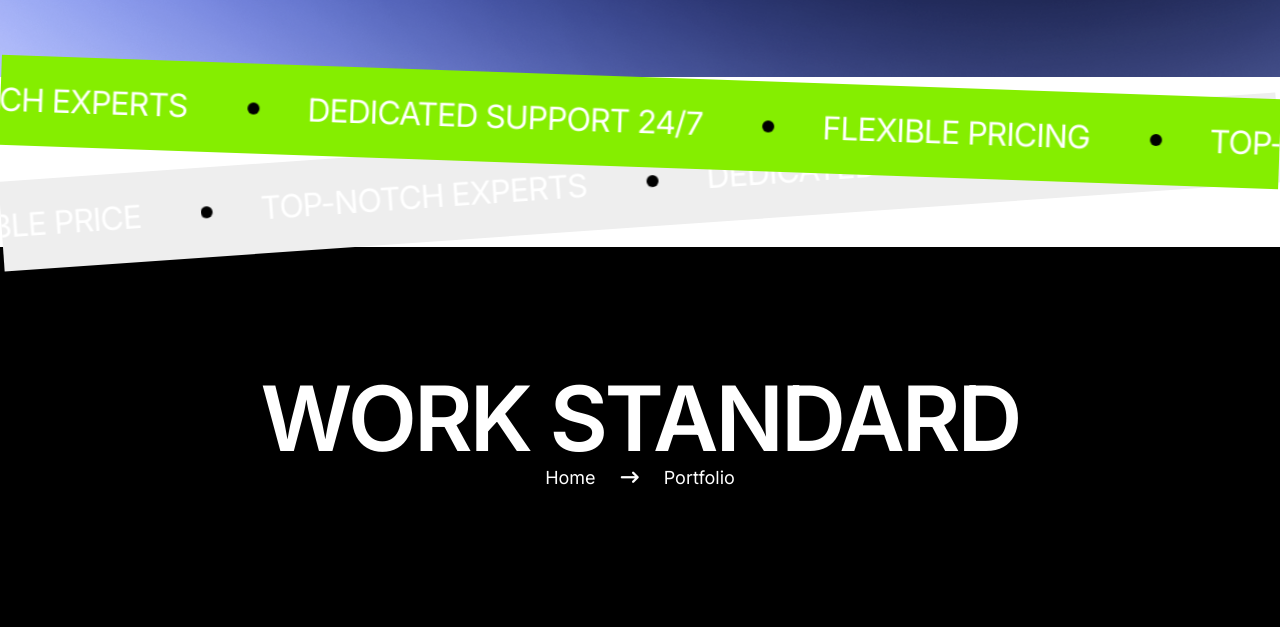
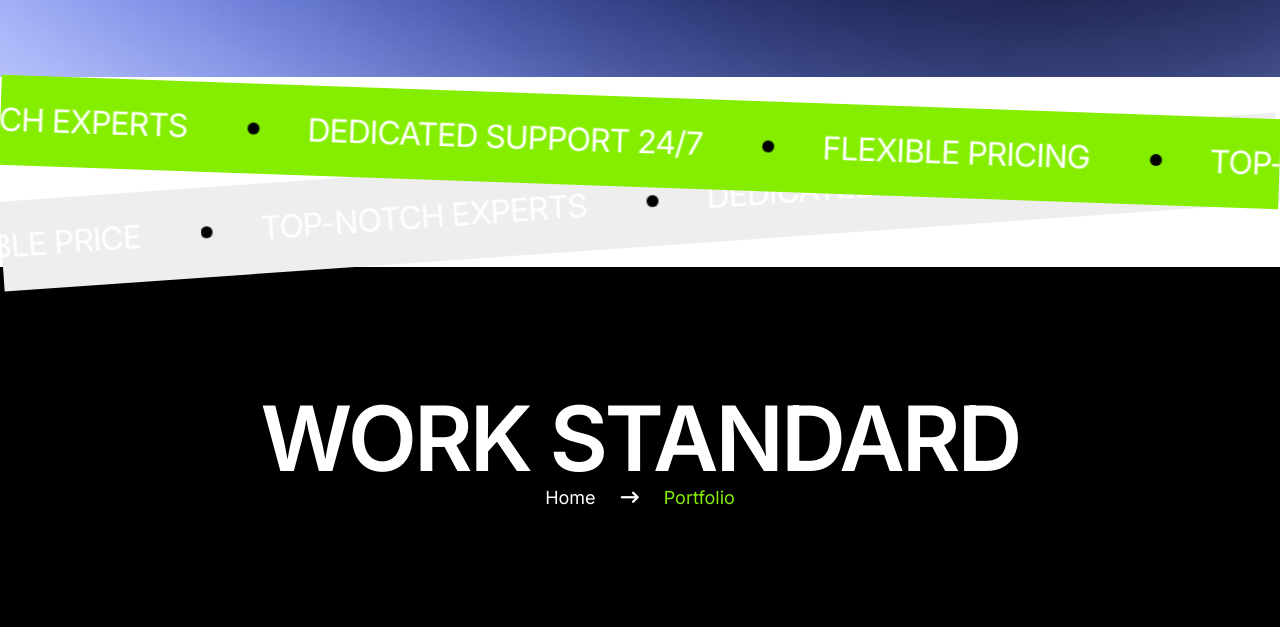
Before and after one commit to prattushCrewnox/CrewnoxPortfolio, a plain HTML site: page Hero/index.html in a window 1280 px wide. Shown: the part 723-1350 px from the top of the page. Drawn offline with nearby package versions, Linux system fonts and the light colour scheme; a web font is replaced by a local one.

Commit message:
CI : portfolio standard page

```diff
--- a/Hero/assets/css/home2-style.css
+++ b/Hero/assets/css/home2-style.css
@@ -421,6 +421,8 @@ p {
   font-size: 90px;
   font-weight: 600;
   text-transform: uppercase; }
+  .main-color {
+    color: var(--main-color); }
 
 .work-hed .caption .path span {
   margin: 0 10px; }
--- a/Hero/index.html
+++ b/Hero/index.html
@@ -434,6 +434,7 @@
           </header>
           <!-- ==================== End Header ==================== -->
           <!-- ==================== Marquee Start==================== -->
+          <div class="marquee" style="margin: 20px 0px">
             <div class="marq-mp">
               <div class="main-marq color-bg shadow-off">
                 <div class="slide-har st1">
@@ -524,13 +525,11 @@
                 </div>
               </div>
             </div>
+          </div>
           <!-- ==================== End marquee ==================== -->
 
           <!-- ==================== Body Main ==================== -->
-          <div
-            class="main-section-container"
-            style="background-color: black; margin-top: 20px;"
-          >
+          <div class="main-section-container" style="background-color: black">
             <!-- ==================== Start Header ==================== -->
 
             <header class="work-hed">
```
Lines whose indentation alone changed are shown as unchanged.
